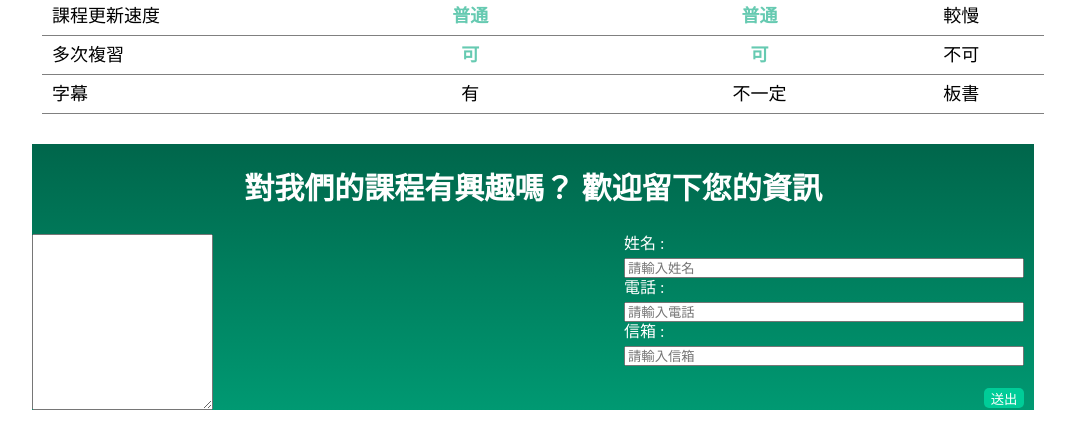
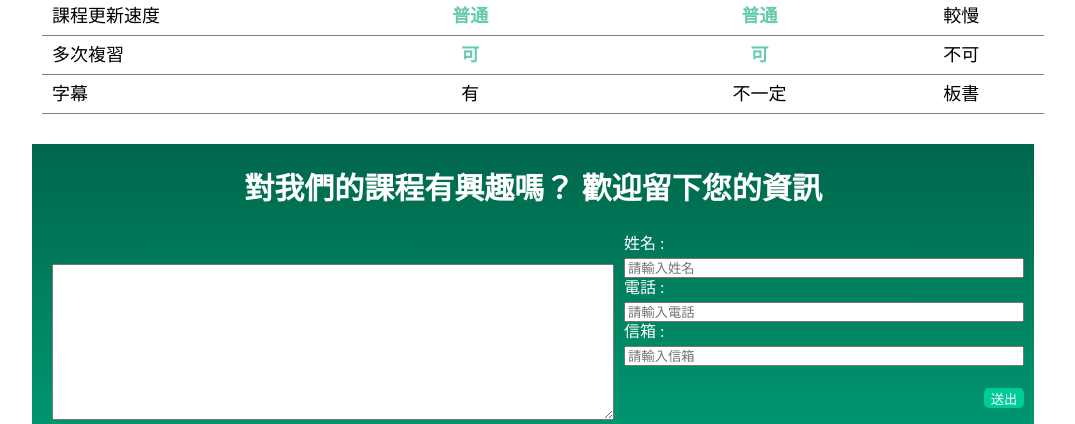
Before and after one commit to Zora0725/jquery_final_test, a plain HTML site: page box/index.html in a window 1280 px wide. Shown: the part 1307-1731 px from the top of the page, without its empty margins (107-1182 px from the left). Drawn offline with nearby package versions, Linux system fonts and the light colour scheme; grey boxes are pictures that could not be loaded.

Commit message:
Update style.css

```diff
--- a/box/css/style.css
+++ b/box/css/style.css
@@ -279,7 +279,7 @@ table {
     justify-content: space-between;
   }
 
-  .form textarea {
+  textarea {
     margin: 30px 0px 20px 20px;
     width: 80%;
     height: 50%;
```
